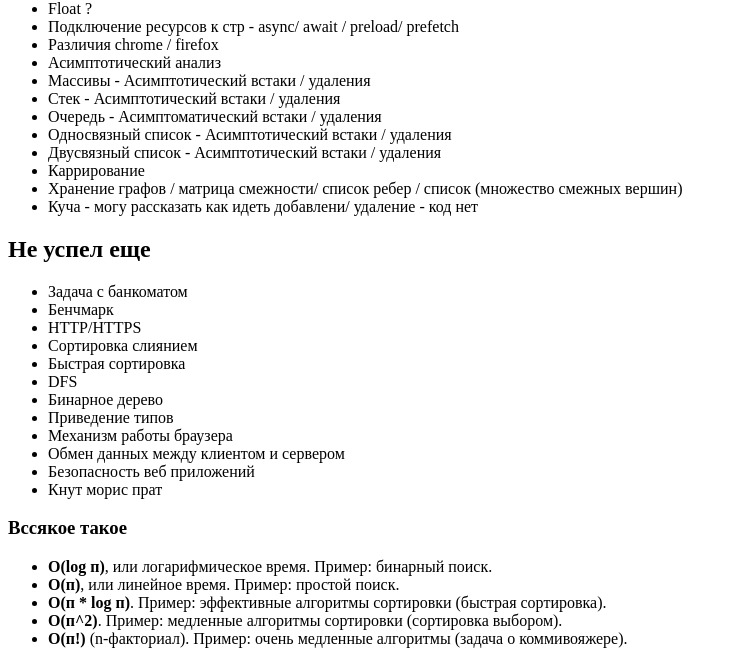
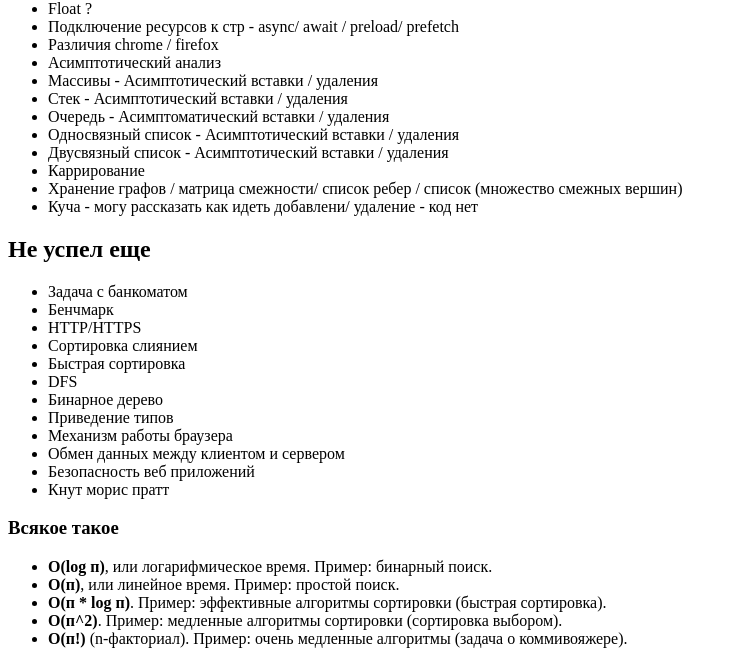
Before and after one commit to Udobnaja/algorithm, a plain HTML site: page themes/index.html in a window 1280 px wide. Shown: the part 278-928 px from the top of the page, without its empty margins (0-737 px from the left). Drawn offline with Linux system fonts and the light colour scheme.

Commit message:
Вставки вместо втаков

```diff
--- a/themes/index.html
+++ b/themes/index.html
@@ -26,11 +26,11 @@
         <li>Различия chrome / firefox</li>
 
         <li>Асимптотический анализ</li>
-        <li>Массивы - Асимптотический встаки / удаления</li>
-        <li>Стек - Асимптотический встаки / удаления</li>
-        <li>Очередь - Асимптоматический встаки / удаления</li>
-        <li>Односвязный список - Асимптотический встаки / удаления</li>
-        <li>Двусвязный список - Асимптотический встаки / удаления</li>
+        <li>Массивы - Асимптотический вставки / удаления</li>
+        <li>Стек - Асимптотический вставки / удаления</li>
+        <li>Очередь - Асимптоматический вставки / удаления</li>
+        <li>Односвязный список - Асимптотический вставки / удаления</li>
+        <li>Двусвязный список - Асимптотический вставки / удаления</li>
         <li>Каррирование</li>
         <li>Хранение графов / матрица смежности/ список ребер / список (множество смежных вершин)</li>
 
@@ -50,13 +50,13 @@
         <li>Механизм работы браузера</li>
         <li>Обмен данных между клиентом и сервером</li>
         <li>Безопасность веб приложений</li>
-        <li>Кнут морис прат</li>
+        <li>Кнут морис пратт</li>
     </ul>
 
 
 
 
-    <h3>Вссякое такое</h3>
+    <h3>Всякое такое</h3>
 
     <p>
         <ul>
```
